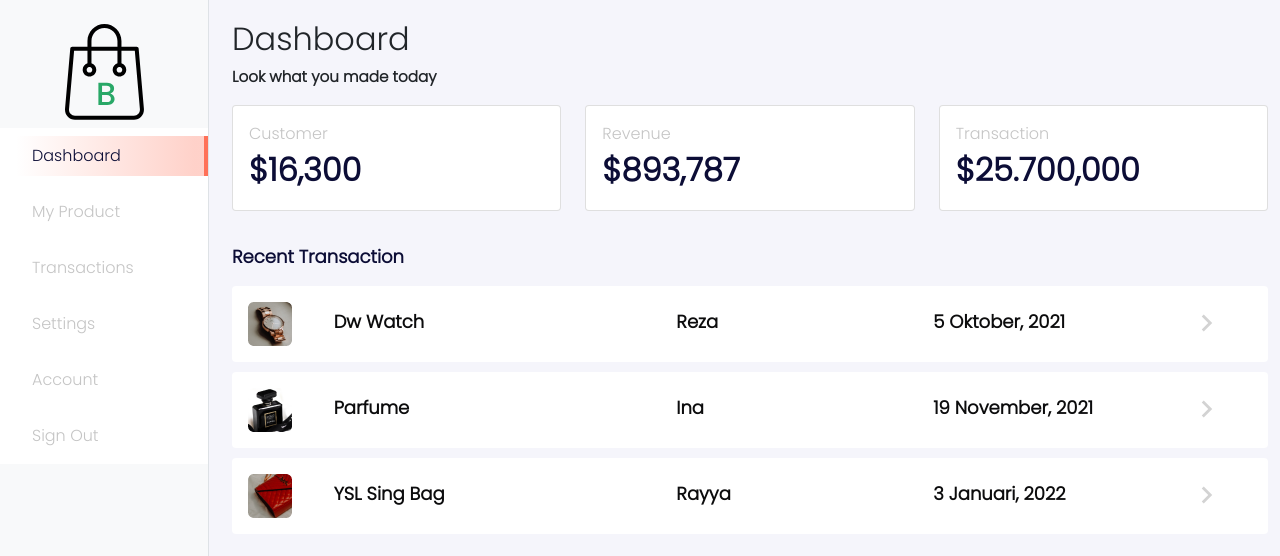
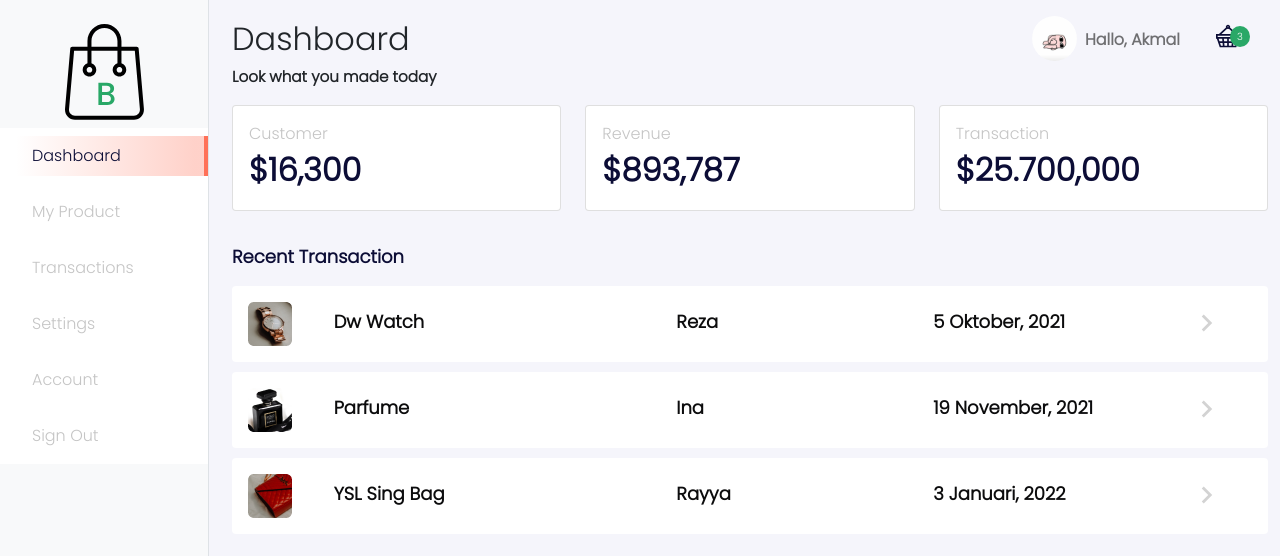
Before and after one commit to khmalz/e-commerce, a React (Create React App) app: page /dashboard in a window 1280 px wide. Shown: the top 556 px of the page. Built offline with nearby package versions, Linux system fonts and the light colour scheme; the HTML template or start-up script is replaced by a standard one.

Commit message:
Fix Bugs on Dashboard

```diff
--- a/public/index.html
+++ b/public/index.html
@@ -12,7 +12,7 @@
       user's mobile device or desktop. See https://developers.google.com/web/fundamentals/web-app-manifest/
     -->
       <link rel="manifest" href="%PUBLIC_URL%/manifest.json" />
-      <title>React App</title>
+      <title>E-Commerce</title>
    </head>
    <body>
       <noscript>You need to enable JavaScript to run this app.</noscript>
--- a/src/router/Dashboard/Dashboard.js
+++ b/src/router/Dashboard/Dashboard.js
@@ -37,7 +37,7 @@ const Dashboard = () => {
                <NavDashboard />
 
                <div id="page-content-wrapper" style={{ marginLeft: stic }}>
-                  <Navbar expand="lg" fixed="top" className="navbar-store navbar-fixed-top">
+                  <Navbar expand="lg" fixed="top" className="navbar-light navbar-store navbar-fixed-top">
                      <Container fluid>
                         <Button variant={aktif ? "primary" : "outline-primary"} className="d-md-none me-auto me-2" onClick={dashClick} id="menu-toggle">
                            Menu
@@ -46,8 +46,8 @@ const Dashboard = () => {
                            <span className="navbar-toggle-icon"></span>
                         </Button>
 
-                        <Navbar className="collapse" id="navbarSupportedContent">
-                           <ul className="navbar-nav d-none d-md-flex ms-auto">
+                        <Navbar.Collapse id="navbarSupportedContent">
+                           <ul className="navbar-nav d-none d-lg-flex ms-auto">
                               <li class="nav-item dropdown">
                                  <Nav.Link class="nav-link dropdown-toggle" href="#a" id="navbarDropdown" role="button" data-bs-toggle="dropdown" aria-expanded="false">
                                     <img src={us} alt="" className="rounded-circle me-2 profile-picture mb-1" />
@@ -77,16 +77,14 @@ const Dashboard = () => {
                                  </ul>
                               </li>
                               <li className="nav-item">
-                                 <a href="#a" className="nav-link d-inline-block mt-2">
+                                 <a href="#a" className="nav-link d-line-block mt-2">
                                     <img src={ic} alt="" />
                                     <div className="cart-badge">3</div>
                                  </a>
                               </li>
                            </ul>
 
-                           {/* For Mobile */}
-
-                           <ul className="navbar-nav d-block d-lg-none ms-auto">
+                           <ul className="navbar-nav d-block d-lg-none">
                               <li className="nav-item">
                                  <a href="#a" className="nav-link">
                                     Hallo, Akmal
@@ -98,7 +96,7 @@ const Dashboard = () => {
                                  </a>
                               </li>
                            </ul>
-                        </Navbar>
+                        </Navbar.Collapse>
                      </Container>
                   </Navbar>
 
```
